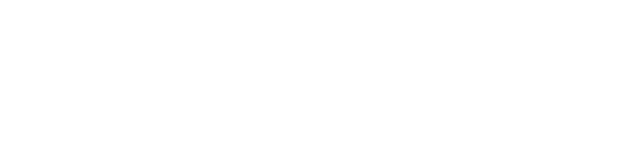
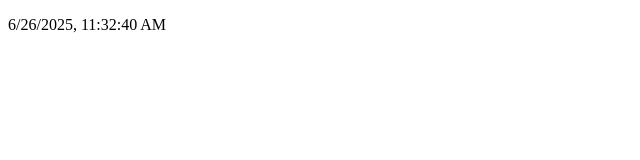
Before and after one commit to acciojob/clock-curlyheadcoder, a website: page main.html in a window 1280 px wide. Shown: the whole page, without its empty margins (0-640 px from the left). Drawn offline with Linux system fonts and the light colour scheme.

Commit message:
created a submission

```diff
--- a/main.html
+++ b/main.html
@@ -1,16 +1,13 @@
 <!DOCTYPE html>
 
 <html>
+  <head>
+    <link rel="stylesheet" href="styles.css" />
+  </head>
 
-<head>
-	<link rel="stylesheet" href="styles.css">
-</head>
-
-<body>
-	<!-- the entire body must be written by student -->
-    <script type="text/javascript" src="./script.js">
-</script>
-
-</body>
-
+  <body>
+    <!-- the entire body must be written by student -->
+    <p id="timer"></p>
+    <script type="text/javascript" src="./script.js"></script>
+  </body>
 </html>
--- a/script.js
+++ b/script.js
@@ -1 +1,18 @@
 //your JS code here. If required.
+const timerElement = document.getElementById("timer");
+
+function update() {
+  const cd = new Date();
+  const month = cd.getMonth() + 1;
+  const date = cd.getDate();
+  const year = cd.getFullYear();
+  const hour = cd.getHours();
+  const formatHour = String(hour % 12 || 12).padStart(2, "0");
+  const minutes = cd.getMinutes();
+  const seconds = String(cd.getSeconds()).padStart(2, "0");
+  const ampm = hour >= 12 ? "PM" : "AM";
+  const string = `${month}/${date}/${year}, ${formatHour}:${minutes}:${seconds} ${ampm}`;
+  timerElement.innerText = string;
+}
+
+setInterval(update, 1000);
```
